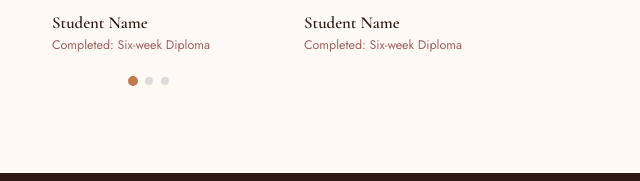
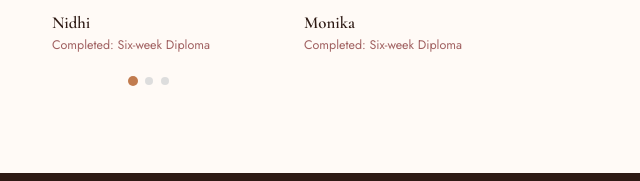
Before and after one commit to Blank102/ccc-website, a plain HTML site: page index.html in a window 1280 px wide. Shown: the part 4397-4578 px from the top of the page, 491-1131 px from the left. Drawn offline with nearby package versions, Linux system fonts and the light colour scheme.

Commit message:
Update index.html

```diff
--- a/index.html
+++ b/index.html
@@ -280,7 +280,7 @@
               </button>
             </div>
             <div class="video-info">
-              <div class="video-name">Student Name</div>
+              <div class="video-name">Nidhi</div>
               <div class="video-course">Completed: Six-week Diploma</div>
             </div>
           </div>
@@ -294,7 +294,7 @@
               </button>
             </div>
             <div class="video-info">
-              <div class="video-name">Student Name</div>
+              <div class="video-name">Monika</div>
               <div class="video-course">Completed: Six-week Diploma</div>
             </div>
           </div>
```
